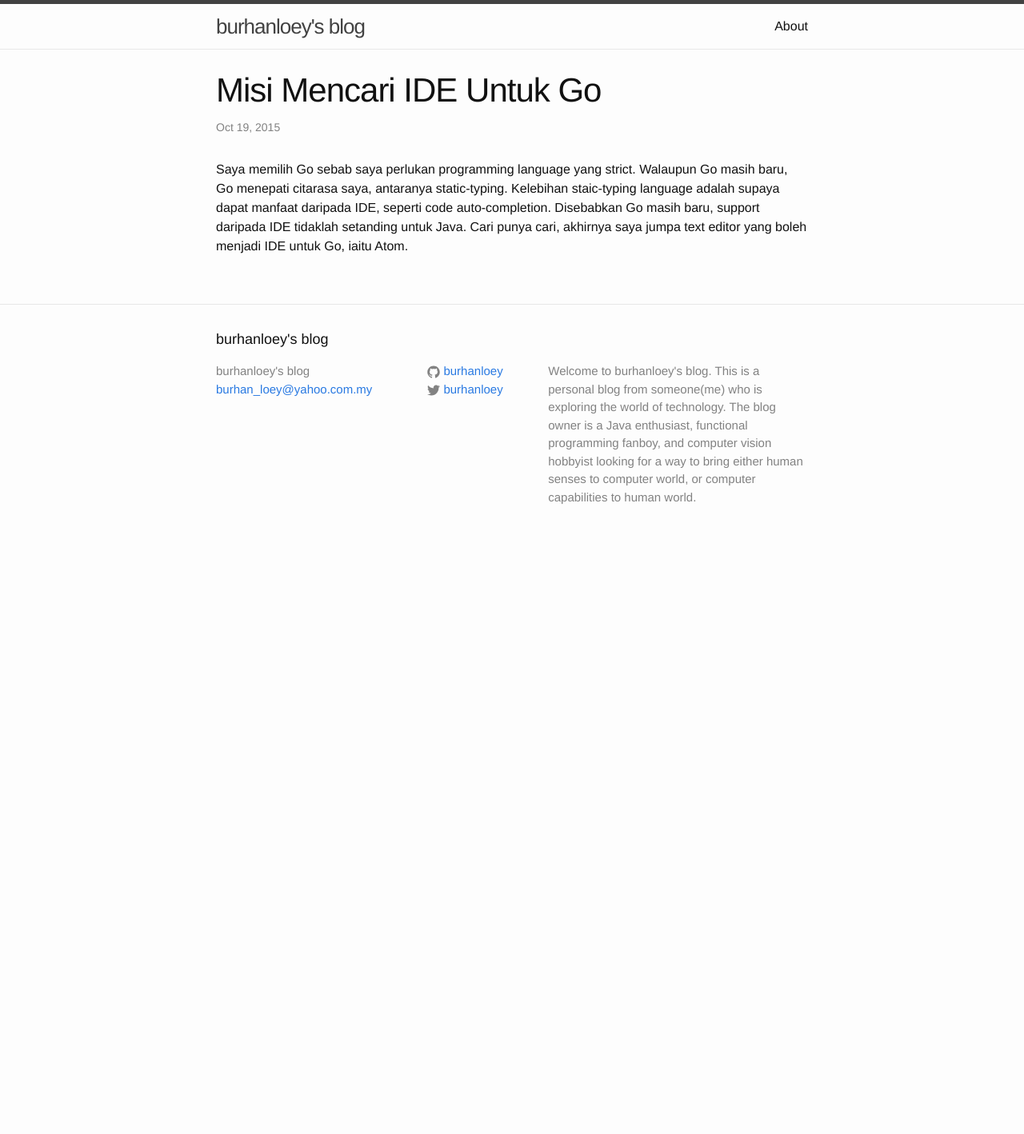
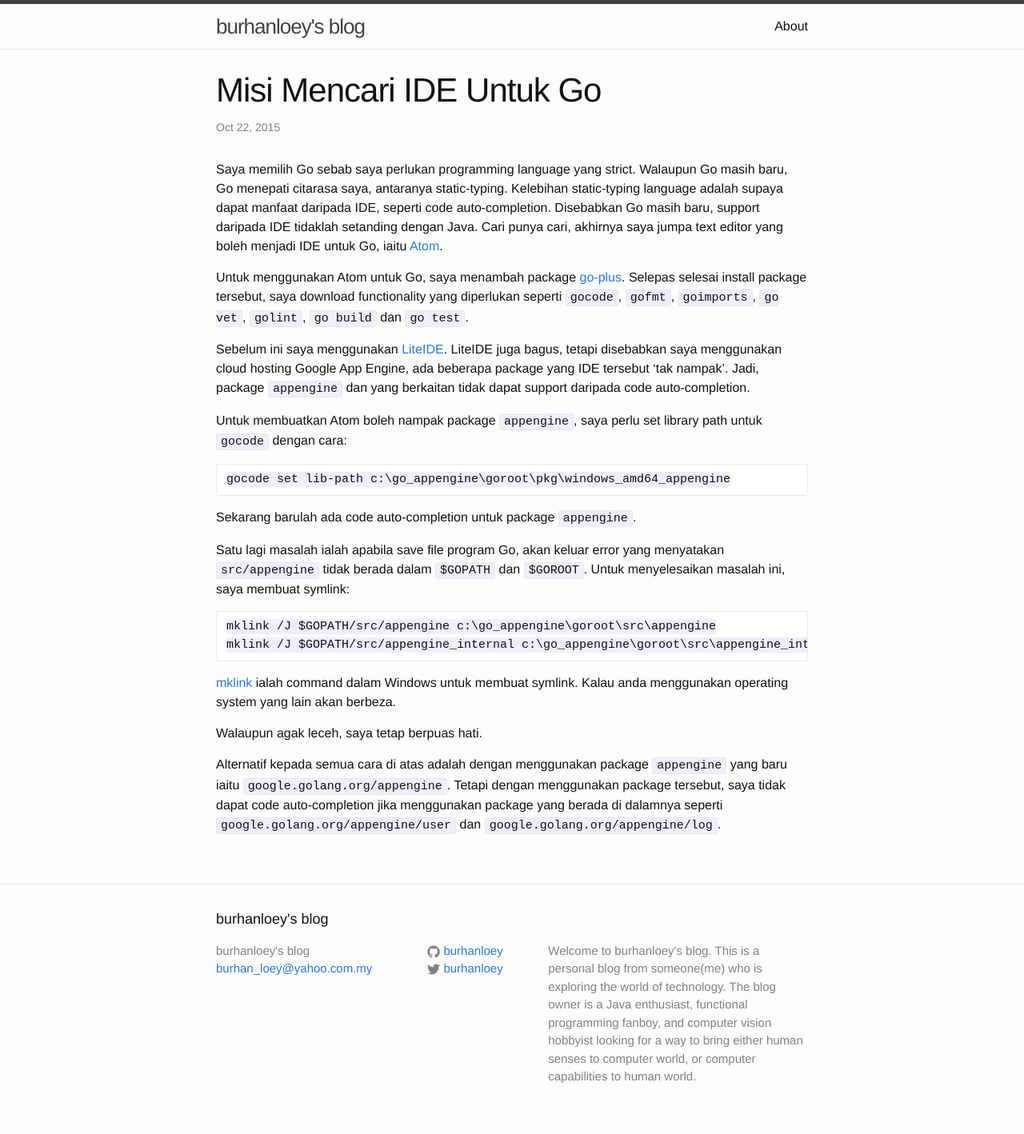
Before and after one commit to burhanloey/burhanloey.github.io, a Jekyll site: the page built from _posts/2015-10-22-misi-mencari-ide-untuk-go.markdown, in a window 1280 px wide. Shown: the whole page at 80% size. Built offline with Jekyll 4.4.1, drawn with Linux system fonts in a browser that asks for light colours; before the commit the page ends 900 px from its top, so only the background shows below that.

Commit message:
Update post

````diff
--- a/_posts/2015-10-22-misi-mencari-ide-untuk-go.markdown
+++ b/_posts/2015-10-22-misi-mencari-ide-untuk-go.markdown
@@ -1,7 +1,30 @@
 ---
 layout: post
 title: "Misi Mencari IDE Untuk Go"
-date: 2015-10-19 16:42:00
+date: 2015-10-22 16:42:00
 categories: go
 ---
-Saya memilih Go sebab saya perlukan programming language yang strict. Walaupun Go masih baru, Go menepati citarasa saya, antaranya static-typing. Kelebihan staic-typing language adalah supaya dapat manfaat daripada IDE, seperti code auto-completion. Disebabkan Go masih baru, support daripada IDE tidaklah setanding untuk Java. Cari punya cari, akhirnya saya jumpa text editor yang boleh menjadi IDE untuk Go, iaitu Atom.
+Saya memilih Go sebab saya perlukan programming language yang strict. Walaupun Go masih baru, Go menepati citarasa saya, antaranya static-typing. Kelebihan static-typing language adalah supaya dapat manfaat daripada IDE, seperti code auto-completion. Disebabkan Go masih baru, support daripada IDE tidaklah setanding dengan Java. Cari punya cari, akhirnya saya jumpa text editor yang boleh menjadi IDE untuk Go, iaitu [Atom](https://atom.io/).
+
+Untuk menggunakan Atom untuk Go, saya menambah package [go-plus](https://atom.io/packages/go-plus). Selepas selesai install package tersebut, saya download functionality yang diperlukan seperti `gocode`, `gofmt`, `goimports`, `go vet`, `golint`, `go build` dan `go test`.
+
+Sebelum ini saya menggunakan [LiteIDE](https://github.com/visualfc/liteide). LiteIDE juga bagus, tetapi disebabkan saya menggunakan cloud hosting Google App Engine, ada beberapa package yang IDE tersebut 'tak nampak'. Jadi, package `appengine` dan yang berkaitan tidak dapat support daripada code auto-completion.
+
+Untuk membuatkan Atom boleh nampak package `appengine`, saya perlu set library path untuk `gocode` dengan cara:
+```
+gocode set lib-path c:\go_appengine\goroot\pkg\windows_amd64_appengine
+```
+
+Sekarang barulah ada code auto-completion untuk package `appengine`.
+
+Satu lagi masalah ialah apabila save file program Go, akan keluar error yang menyatakan `src/appengine` tidak berada dalam `$GOPATH` dan `$GOROOT`. Untuk menyelesaikan masalah ini, saya membuat symlink:
+```
+mklink /J $GOPATH/src/appengine c:\go_appengine\goroot\src\appengine
+mklink /J $GOPATH/src/appengine_internal c:\go_appengine\goroot\src\appengine_internal
+```
+
+[mklink](https://technet.microsoft.com/en-us/library/cc753194.aspx) ialah command dalam Windows untuk membuat symlink. Kalau anda menggunakan operating system yang lain akan berbeza.
+
+Walaupun agak leceh, saya tetap berpuas hati.
+
+Alternatif kepada semua cara di atas adalah dengan menggunakan package `appengine` yang baru iaitu `google.golang.org/appengine`. Tetapi dengan menggunakan package tersebut, saya tidak dapat code auto-completion jika menggunakan package yang berada di dalamnya seperti `google.golang.org/appengine/user` dan `google.golang.org/appengine/log`.
````
